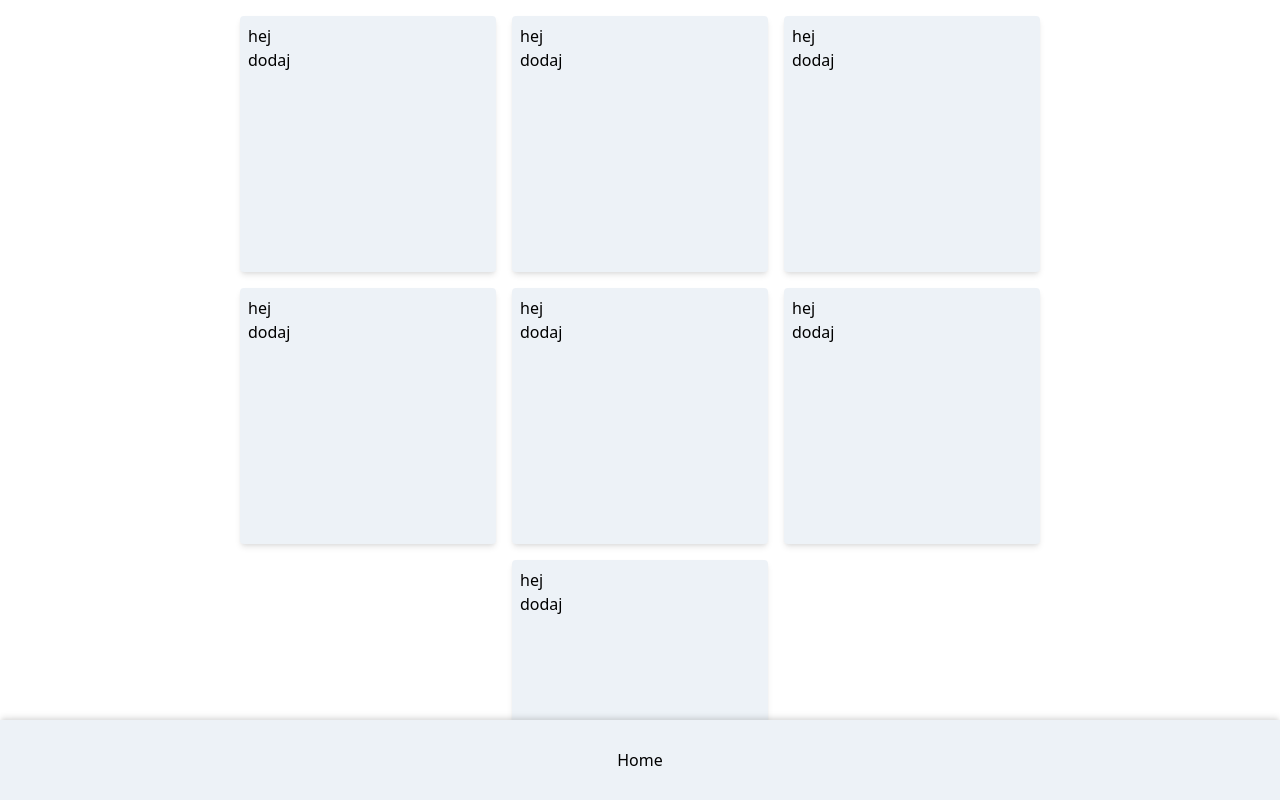
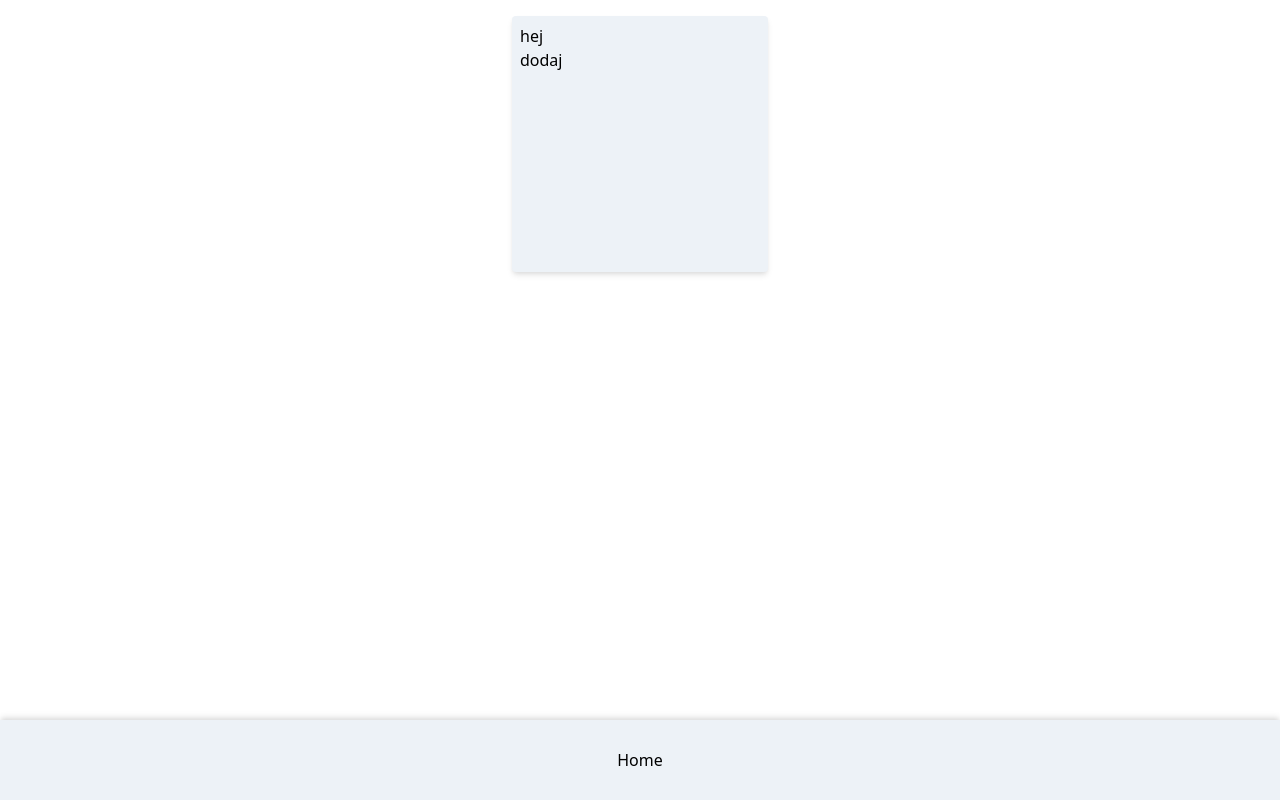
Before and after one commit to qxtno/wellington-weather, a React (Create React App) app: page / in a window 1280 px wide. Built offline with nearby package versions, Linux system fonts and the light colour scheme.

Commit message:
weather cards

```diff
--- a/src/components/WeatherCards.tsx
+++ b/src/components/WeatherCards.tsx
@@ -1,7 +1,9 @@
-import React from 'react';
+import React, { useContext } from 'react';
 import classNames from 'classnames';
-import { CardContainerProps } from '../types';
+import { CardContainerProps, WeatherCardProps } from '../types';
 import { Link } from 'react-router-dom';
+import { stateContext } from '../store/store';
+import { useWeatherCardState } from '../hooks/useWeatherCardState';
 
 const CardContainer: React.FC<CardContainerProps> = ({
   children,
@@ -26,15 +28,35 @@ const AddLocationCard: React.FC = () => {
   );
 };
 
+const WeatherCard: React.FC<WeatherCardProps> = ({ locationId }) => {
+  // const weatherInfo =
+  const { cityName } = useWeatherCardState(locationId);
+
+  function render() {
+    return (
+      <CardContainer>
+        hej moje id: {locationId}
+        <div>city name:{cityName}</div>
+      </CardContainer>
+    );
+  }
+
+  return render();
+};
+
 export const WeatherCards: React.FC = () => {
+  const [state] = useContext(stateContext);
+  const { saveLocationIds } = state;
+
+  function displayCards() {
+    return saveLocationIds.map(locationId => (
+      <WeatherCard key={locationId} locationId={locationId} />
+    ));
+  }
+
   return (
     <div className="flex flex-wrap justify-center">
-      <AddLocationCard />
-      <AddLocationCard />
-      <AddLocationCard />
-      <AddLocationCard />
-      <AddLocationCard />
-      <AddLocationCard />
+      {displayCards()}
       <AddLocationCard />
     </div>
   );
--- /dev/null
+++ b/src/hooks/useWeatherCardState.ts
@@ -0,0 +1,28 @@
+import { useState, useEffect } from 'react';
+import { API_KEY } from '../types';
+
+export function useWeatherCardState(locationId: number) {
+  // api.openweathermap.org/data/2.5/weather?id=2172797
+
+  const [cityName, setCityName] = useState('name?');
+
+  useEffect(() => {
+    async function fetchWeather() {
+      try {
+        const dataURL =
+          'https://api.openweathermap.org/data/2.5/weather?id=' +
+          locationId +
+          '&APPID=' +
+          API_KEY;
+        const response = await fetch(dataURL);
+        const json = await response.json();
+        console.warn('weather', json);
+      } catch (error) {
+        // hasError = true;
+      }
+    }
+    fetchWeather();
+  }, [locationId]);
+
+  return { cityName };
+}
--- a/src/types.ts
+++ b/src/types.ts
@@ -35,3 +35,7 @@ export interface FindResponseJson {
   count: number;
   list: SearchItem[];
 }
+
+export interface WeatherCardProps {
+  locationId: number;
+}
```
